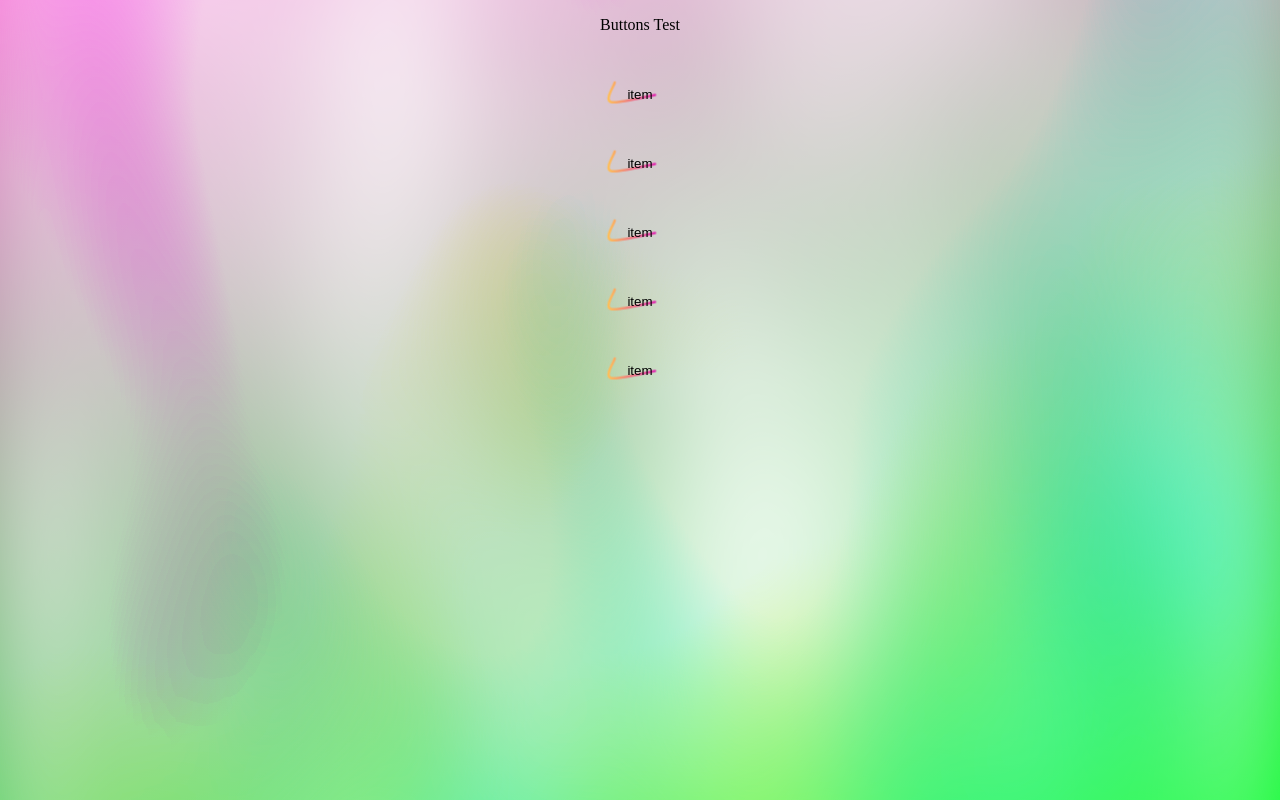
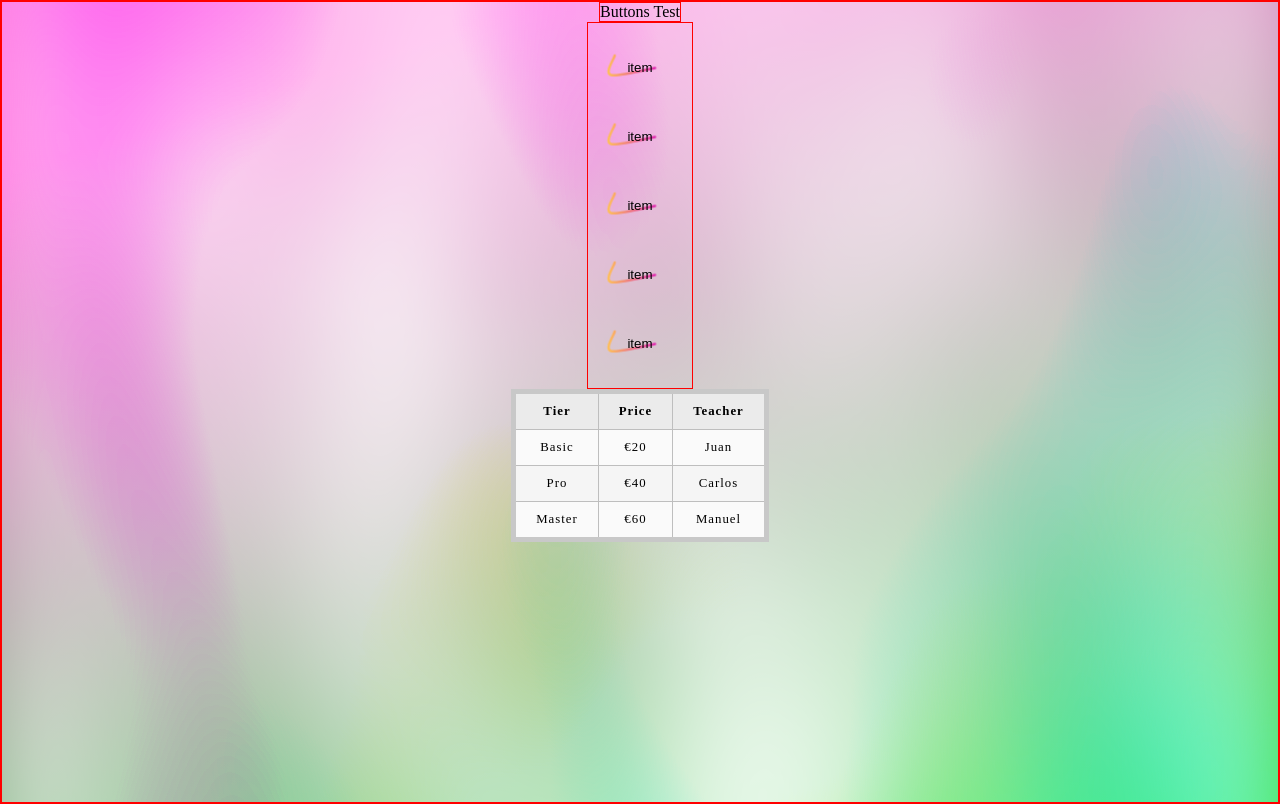
Before and after one commit to brrrrdy/Advanced-HTML-CSS, a plain HTML site: page index.html in a window 1280 px wide. Drawn offline with Linux system fonts and the light colour scheme.

Commit message:
table styling

```diff
--- a/index.html
+++ b/index.html
@@ -3,13 +3,12 @@
 <head>
     <meta charset="UTF-8">
     <meta name="viewport" content="width=device-width, initial-scale=1.0">
-    <link rel="stylesheet" href="style.css">
+    <link href="style.css" rel="stylesheet" type="text/css">
+    <link href="table-basic.css" rel="stylesheet" type="text/css">
     <title>Document</title>
 </head>
 <body>
-    <header>
-        <p>Buttons Test</p>
-        <nav>
+    <header>Buttons Test</header>
         <div class="buttons">
             <button>item</button>
             <button>item</button>
@@ -17,7 +16,27 @@
             <button>item</button>
             <button>item</button>
         </div>
-        </nav>
-    </header>
+    <table>
+        <tr>
+            <th>Tier</th>
+            <th>Price</th>
+            <th>Teacher</th>
+          </tr>
+          <tr>
+            <td>Basic</td>
+            <td>€20</td>
+            <td>Juan</td>
+          </tr>
+          <tr>
+            <td>Pro</td>
+            <td>€40</td>
+            <td>Carlos</td>
+          </tr>
+          <tr>
+            <td>Master</td>
+            <td>€60</td>
+            <td>Manuel</td>
+          </tr>
+    </table>
 </body>
 </html>
--- a/style.css
+++ b/style.css
@@ -1,6 +1,6 @@
-/* * {
+* {
     border: 1px solid red;
-} */
+}
 
 body {
     display: flex;
--- /dev/null
+++ b/table-basic.css
@@ -0,0 +1,31 @@
+table {
+    border-collapse: collapse;
+    border: 5px solid rgb(200,200,200);
+    letter-spacing: 1px;
+    font-size: 0.8rem;
+  }
+
+  td, th {
+    border: 1px solid rgb(190,190,190);
+    padding: 10px 20px;
+  }
+
+  th {
+    background-color: rgb(235,235,235);
+  }
+
+  td {
+    text-align: center;
+  }
+
+  tr:nth-child(even) td {
+    background-color: rgb(250,250,250);
+  }
+
+  tr:nth-child(odd) td {
+    background-color: rgb(245,245,245);
+  }
+
+  caption {
+    padding: 10px;
+  }
```
Lines whose indentation alone changed are shown as unchanged.
